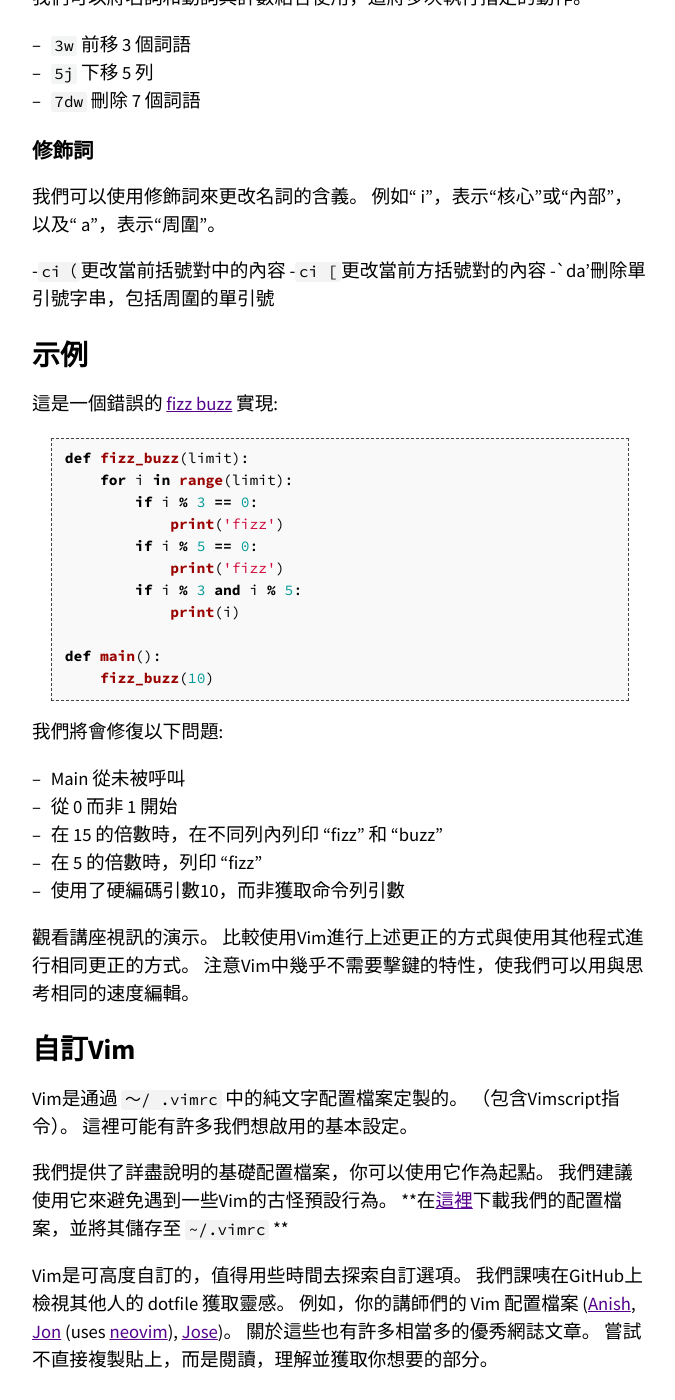
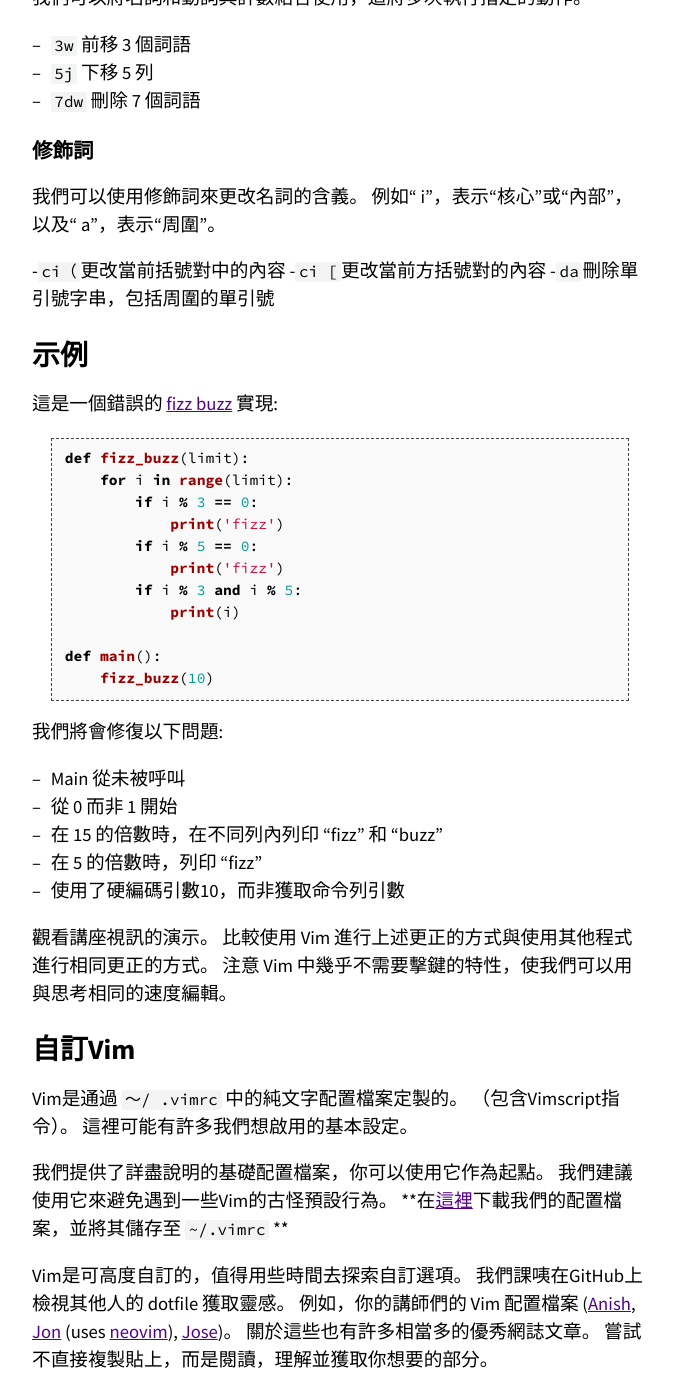
Before and after one commit to missing-semester-zh-Hant/missing-semester-zh-Hant.github.io, a Jekyll site: the page built from _2020/editors.md, in a window 1280 px wide and 1400 px high, scrolled down 4941 px. Shown: the whole window, without its empty margins (300-975 px from the left). Built offline with Jekyll 4.4.1, drawn with Linux system fonts in a browser that asks for light colours.

Commit message:
Fix md format

```diff
--- a/_2020/editors.md
+++ b/_2020/editors.md
@@ -338,7 +338,7 @@ which means "inner" or "inside", and `a`, which means "around". -->
 - `da'` delete a single-quoted string, including the surrounding single quotes -->
 -`ci（`更改當前括號對中的內容
 -`ci [`更改當前方括號對的內容
--`da'刪除單引號字串，包括周圍的單引號
+-`da`刪除單引號字串，包括周圍的單引號
 
 <!-- # Demo -->
 # 示例
@@ -405,7 +405,7 @@ def main():
 made using Vim to how you might make the same edits using another program.
 Notice how very few keystrokes are required in Vim, allowing you to edit at the
 speed you think. -->
-觀看講座視訊的演示。 比較使用Vim進行上述更正的方式與使用其他程式進行相同更正的方式。 注意Vim中幾乎不需要擊鍵的特性，使我們可以用與思考相同的速度編輯。
+觀看講座視訊的演示。 比較使用 Vim 進行上述更正的方式與使用其他程式進行相同更正的方式。 注意 Vim 中幾乎不需要擊鍵的特性，使我們可以用與思考相同的速度編輯。
 
 <!-- # Customizing Vim -->
 # 自訂Vim
@@ -529,10 +529,10 @@ popular ones are
 for Google Chrome and [Tridactyl](https://github.com/tridactyl/tridactyl) for
 Firefox. You can even get Vim bindings in [Jupyter
 notebooks](https://github.com/lambdalisue/jupyter-vim-binding). -->
-甚至有針對網頁[瀏覽器](http://vim.wikia.com/wiki/Vim_key_bindings_for_web_browsers) 的 Vim 快捷鍵擴充。
-受歡迎的款式有適用於 Google Chrome 的[Vimium](https://chrome.google.com/webstore/detail/vimium/dbepggeogbaibhgnhhndojpepiihcmeb?hl=en)
-和適用於 Firefox 的[Tridactyl](https://github.com/tridactyl/tridactyl)。
-在[Jupyter notebooks](https://github.com/lambdalisue/jupyter-vim-binding)中同樣可以使用。
+甚至有針對網頁 [瀏覽器](http://vim.wikia.com/wiki/Vim_key_bindings_for_web_browsers) 的 Vim 快捷鍵擴充。
+受歡迎的款式有適用於 Google Chrome 的 [Vimium](https://chrome.google.com/webstore/detail/vimium/dbepggeogbaibhgnhhndojpepiihcmeb?hl=en)
+和適用於 Firefox 的 [Tridactyl](https://github.com/tridactyl/tridactyl)。
+在 [Jupyter notebooks](https://github.com/lambdalisue/jupyter-vim-binding) 中同樣可以使用。
 
 <!-- # Advanced Vim -->
 # Vim 進階
```
